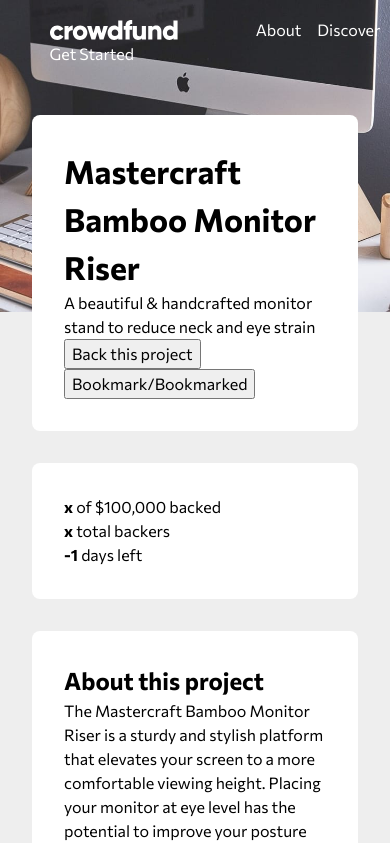
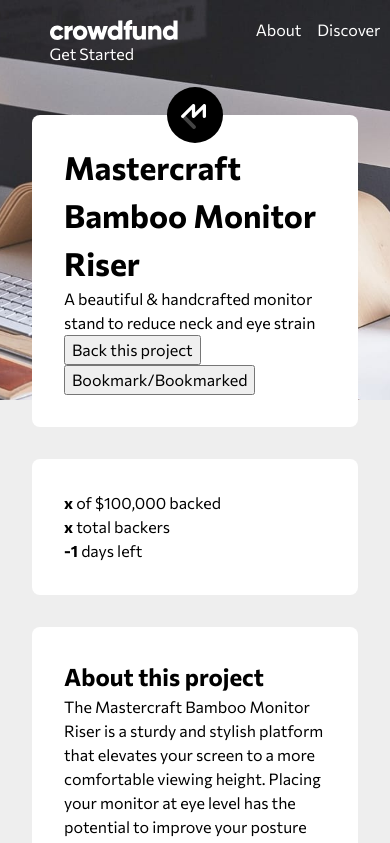
Before and after one commit to migvidal/crowdfunding-product-page, a Vue app: page / in a window 390 px wide. Shown: the top 843 px of the page. Built offline with nearby package versions, Linux system fonts and the light colour scheme.

Commit message:
background-mobile

```diff
--- a/src/App.vue
+++ b/src/App.vue
@@ -1,5 +1,5 @@
 <template>
-<!--   <div class="hero-image"></div> -->
+  <!--   <div class="hero-image"></div> -->
   <CFNav />
   <CrowdfundHome />
 </template>
@@ -25,7 +25,8 @@ body {
 #app {
   background-image: url("./images/image-hero-mobile.jpg");
   background-repeat: no-repeat;
-  background-size: 100%;
+  background-size: 500px;
+  background-position: top center;
   background-color: #eee;
 
   -webkit-font-smoothing: antialiased;
--- a/src/components/CrowdfundHome.vue
+++ b/src/components/CrowdfundHome.vue
@@ -2,12 +2,13 @@
   <main class="home">
     <!-- header -->
     <header class="header">
+      <img class="logo" src="../images/logo-mastercraft.svg" alt="" srcset="" />
       <h1>Mastercraft Bamboo Monitor Riser</h1>
       <p>
         A beautiful & handcrafted monitor stand to reduce neck and eye strain
       </p>
       <button>Back this project</button>
-      <button>Bookmark/<wbr>Bookmarked</button>
+      <button>Bookmark/<wbr />Bookmarked</button>
     </header>
     <!-- stats -->
     <CFStats />
@@ -96,8 +97,12 @@ main.home {
     //mixin?
     margin: 2rem;
     padding: 2rem;
-    border-radius: .5rem;
+    border-radius: 0.5rem;
     background-color: #fff;
+  }
+  img.logo {
+    margin: 0 auto;
+    margin-top: -60px;
   }
 }
 </style>
```
